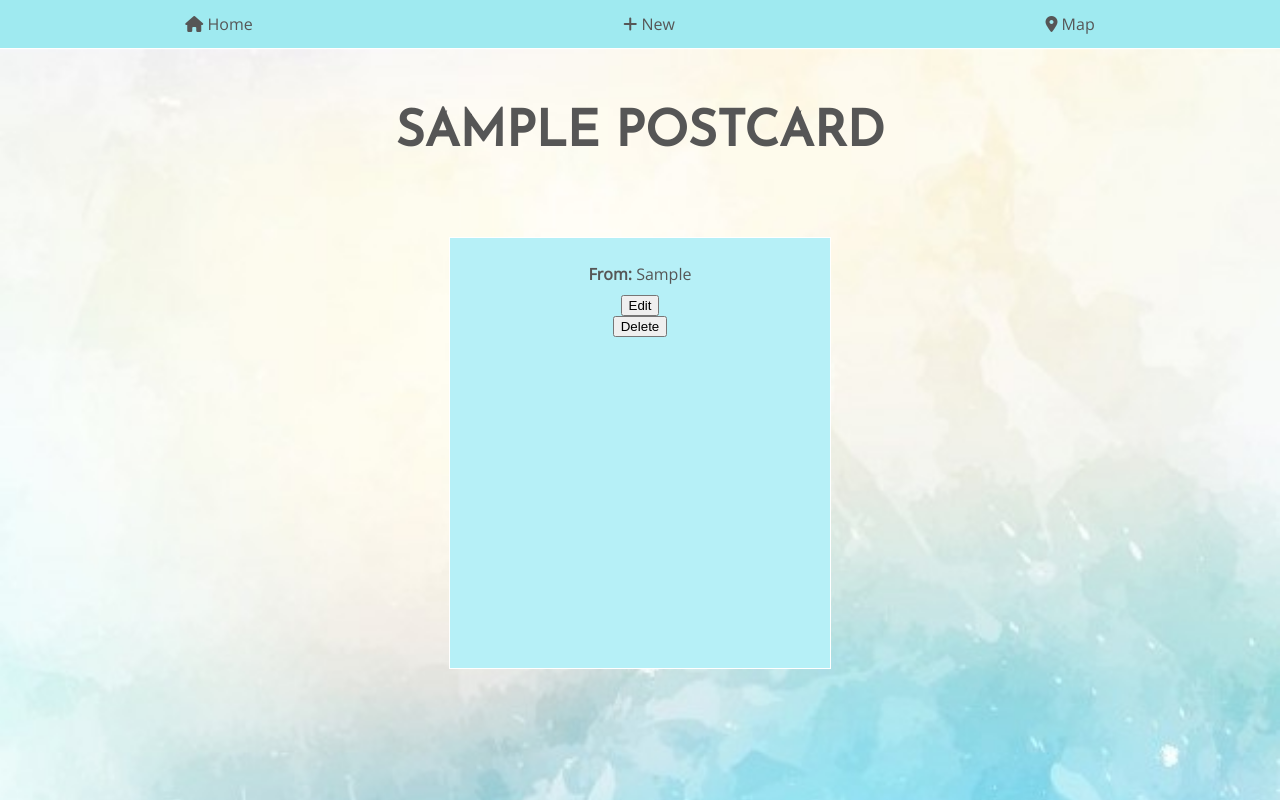
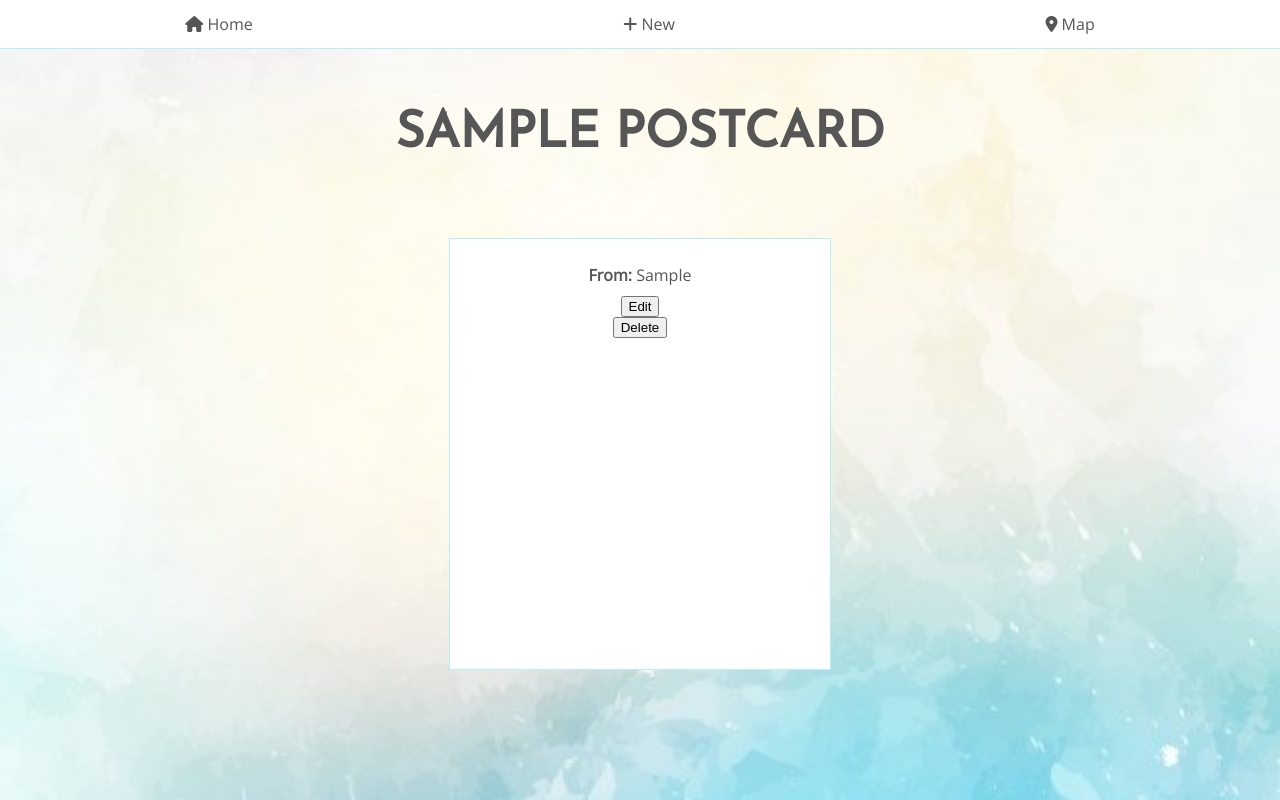
Before and after one commit to hannahhch/collection-manager, a Node server app: page /600000000000000000000001/ in a window 1280 px wide. Run offline with Node 20, Linux system fonts and the light colour scheme; tables that the repository leaves empty hold one stand-in row (values such as "Sample post"); some libraries are stand-ins or nearby versions.

Commit message:
changed styling

```diff
--- a/static/styles.css
+++ b/static/styles.css
@@ -16,10 +16,9 @@ body{
   width: 100%;
   display: flex;
   justify-content: space-around;
-  background-color: #9FEAF0;
+  background-color: white;
   color: #565656;
-  box-shadow:0px 1px 1px white;
-
+  border-bottom: solid 1px #B6F0F7;
 }
 
 .nav a{
@@ -28,7 +27,7 @@ body{
 }
 
 .nav a:hover{
-  border-bottom: solid 1px #565656;
+  border-bottom: solid 3px #B6F0F7;
 }
 
 .footer {
@@ -45,23 +44,23 @@ body{
 }
 
 .box{
-  border: 1px solid white;
-  margin: 18px;
+  border: 2px solid #B6F0F7;
+  margin: 15px;
   width: 250px;
   height: 300px;
   text-align: center;
   padding: 15px;
-  background-color: #B6F0F7;
+  background-color: white;
 }
 
 .single-box{
-  border: 1px solid white;
+  border: 1px solid #B6F0F7;
   margin: 18px;
   width: 350px;
   height: 400px;
   text-align: center;
   padding: 15px;
-  background-color: #B6F0F7;
+  background-color: white;
 }
 
 .header{
@@ -94,7 +93,7 @@ h2 a{
 }
 
 h2 a:hover{
-  text-decoration: underline;
+  color: #B6F0F7;
 }
 
 p{
```
